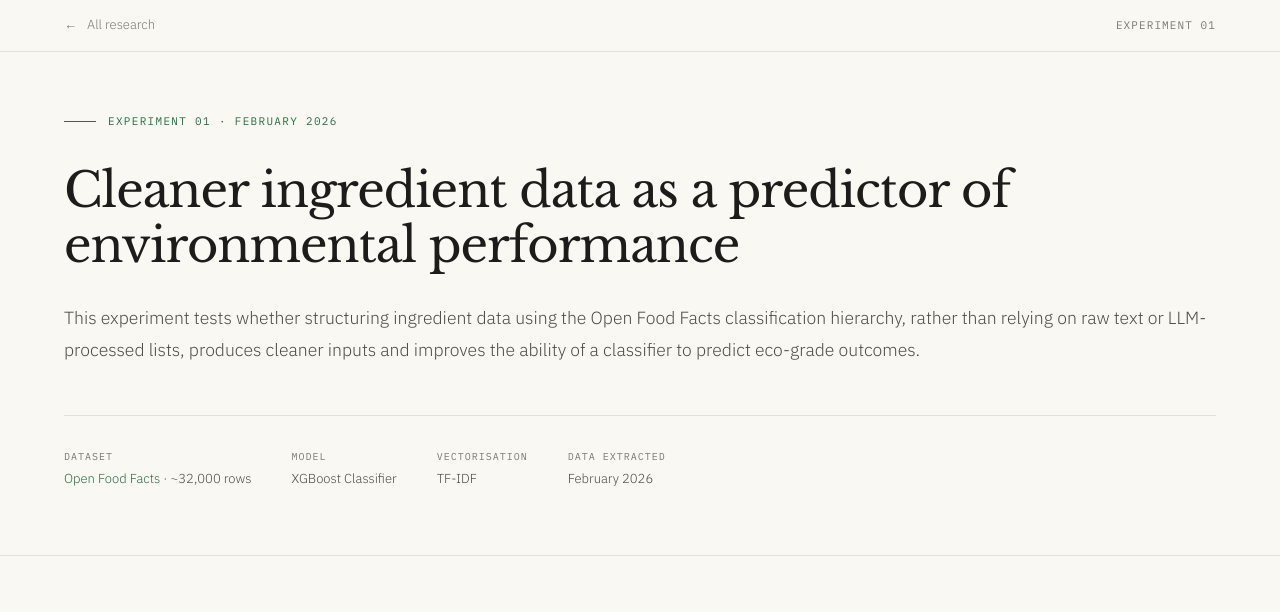
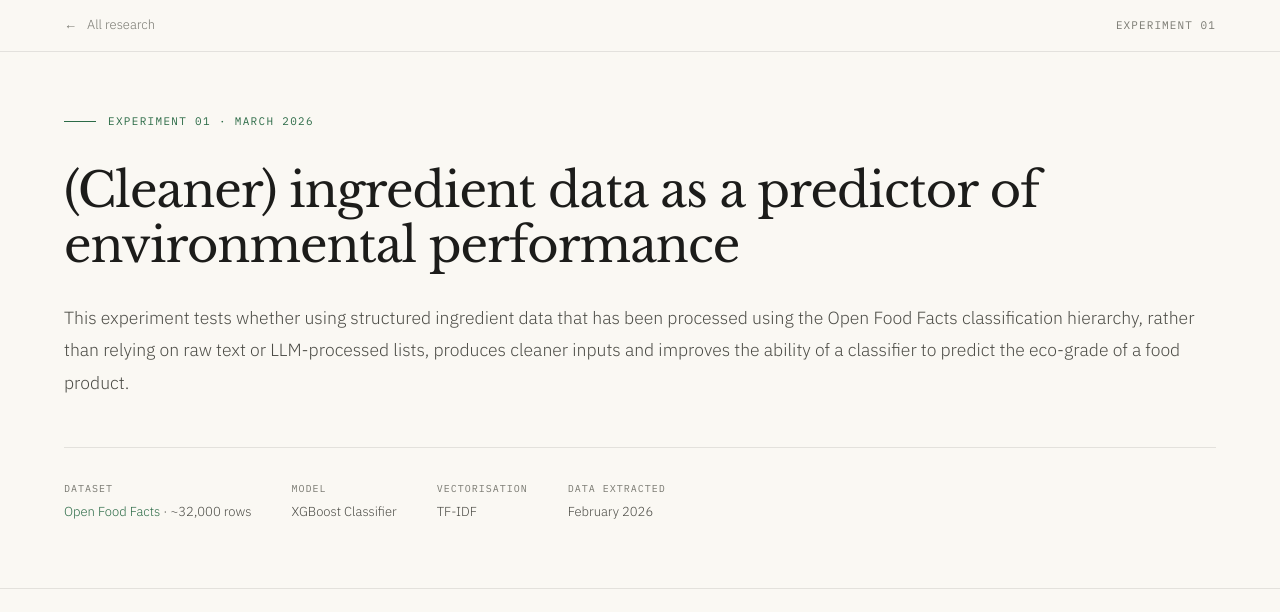
Before and after one commit to megancharles/Food-Product-EcoGrade-ML, a plain HTML site: page docs/experiment-1.html in a window 1280 px wide. Shown: the top 612 px of the page. Drawn offline with nearby package versions, Linux system fonts and the light colour scheme.

Commit message:
Tweaks on experiment page

```diff
--- a/docs/experiment-1.html
+++ b/docs/experiment-1.html
@@ -134,10 +134,10 @@ footer { padding: 2rem clamp(1.5rem, 5vw, 4rem); display: flex; justify-content:
 <section class="hero">
   <div class="eyebrow">
     <span class="eyebrow-line"></span>
-    <span class="eyebrow-text">Experiment 01 · February 2026</span>
+    <span class="eyebrow-text">Experiment 01 · March 2026</span>
   </div>
-  <h1>Cleaner ingredient data as a predictor of environmental performance</h1>
-  <p class="hero-lead">This experiment tests whether structuring ingredient data using the Open Food Facts classification hierarchy, rather than relying on raw text or LLM-processed lists, produces cleaner inputs and improves the ability of a classifier to predict eco-grade outcomes.</p>
+  <h1>(Cleaner) ingredient data as a predictor of environmental performance</h1>
+  <p class="hero-lead">This experiment tests whether using structured ingredient data that has been processed using the Open Food Facts classification hierarchy, rather than relying on raw text or LLM-processed lists, produces cleaner inputs and improves the ability of a classifier to predict the eco-grade of a food product.</p>
   <div class="hero-meta">
     <div class="meta-pair">
       <span class="meta-label">Dataset</span>
```
